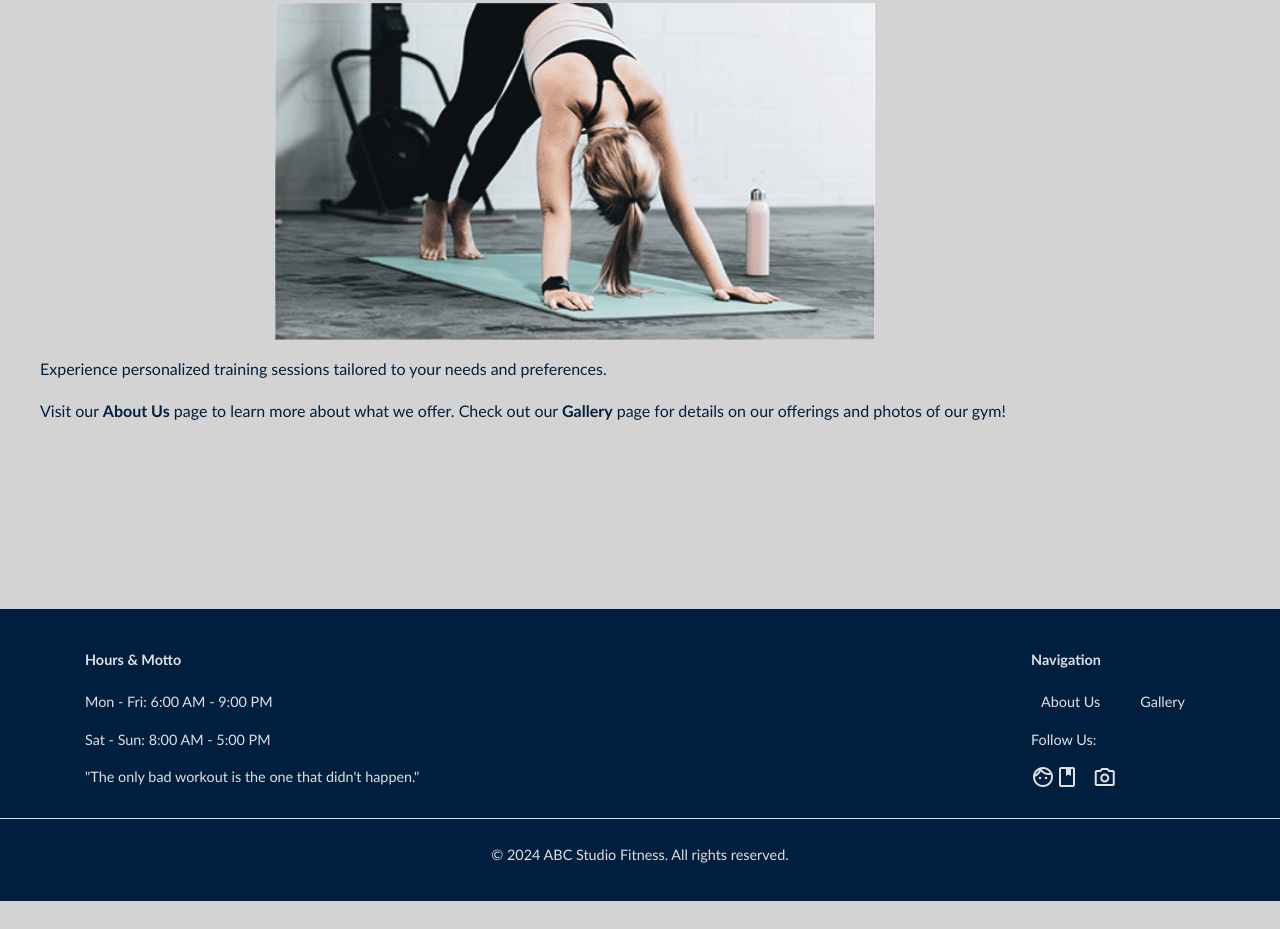
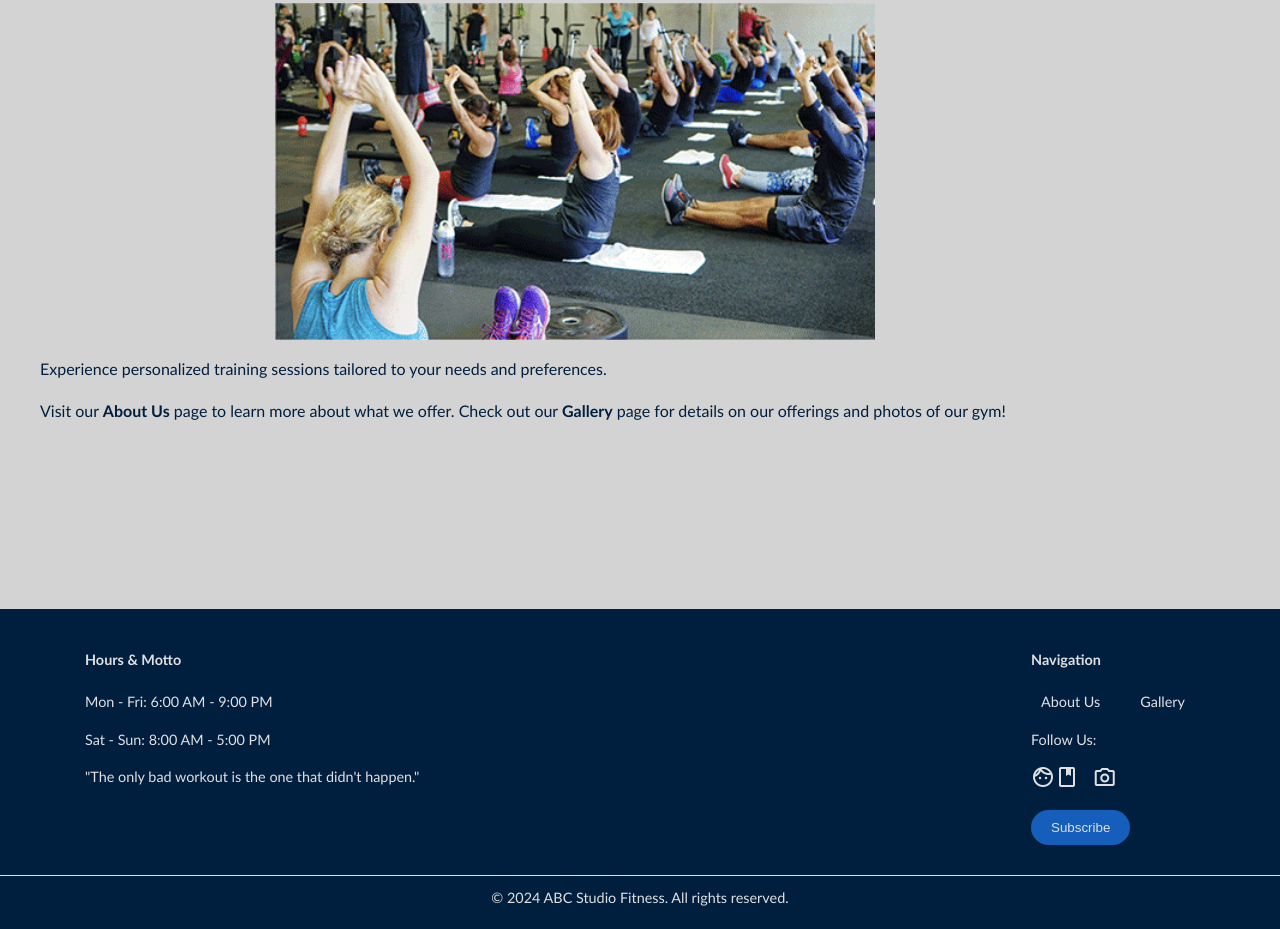
Before and after one commit to corbinreak/ABC-Studio-Fitness, a website: page index.html in a window 1280 px wide. Shown: the part 624-1553 px from the top of the page. Before the commit the page ends 1525 px from the top, so only its background shows below. Drawn offline with nearby package versions, Linux system fonts and the light colour scheme.

Commit message:
Added a subscribe button with an alert message on all pages

```diff
--- a/index.html
+++ b/index.html
@@ -36,7 +36,7 @@
 
             <img src="./public/images/Client2_GroupKickboxing.png" alt="Group-Kickboxing" style="width:100%;max-width:600px;">
             <p>Join our community and take the first step towards achieving your fitness goals with ABC Studio Fitness.</p>
-            <img src="./public/images/Client2_IndividualYoga.png" alt="Individual-Yoga" style="width:100%;max-width:600px;">
+            <img src="./public/images/Client2_GroupYoga.png" alt="Group-Yoga" style="width:100%;max-width:600px;">
             <p>Experience personalized training sessions tailored to your needs and preferences.</p>
             <p>Visit our <b><a href="aboutus.html">About Us</a></b> page to learn more about what we offer. Check out our <b><a href="gallery.html">Gallery</a></b> page for details on our offerings and photos of our gym!</p>
         </main>
@@ -66,6 +66,9 @@
                         <a href="#"><span class="material-symbols-outlined">facebook</span></a>
                         <a href="#"><span class="material-symbols-outlined">photo_camera</span></a>
                     </div>
+                    <div class="subscribe">
+                        <button onclick="alert('Thank you for subscribing!')">Subscribe</button>
+                    </div>
                 </div>
 
             </div>
--- a/styles/style.css
+++ b/styles/style.css
@@ -170,13 +170,34 @@ footer {
     padding-bottom: 15px;
 }
 
+.subscribe button {
+    margin-top: 15px;
+    border-radius: 18px;
+    cursor: pointer;
+    background-color: var(--bootcamp-blue);
+    color: var(--willow-grey);
+    border: none;
+    padding: 10px 20px;
+}
+
+.subscribe button:hover {
+    background-color: var(--zen-grey);
+    color: var(--norish-navy);
+    border: 2px solid var(--norish-navy);
+}
+
+
+
 .copyright-bar {
     text-align: center;
     border-top: 1px solid var(--willow-grey);
     padding-top: 10px;
+    margin-top: 15px;
+    width: 100%;
+    display: block;
 }
 
-.copright-bar p {
+.copyright-bar p {
     margin: 0;
 }
 
```
Also changed, not shown: aboutus.html (+2 -0 lines), gallery.html (+3 -0 lines), shoppingcart.html (+3 -1 lines).
